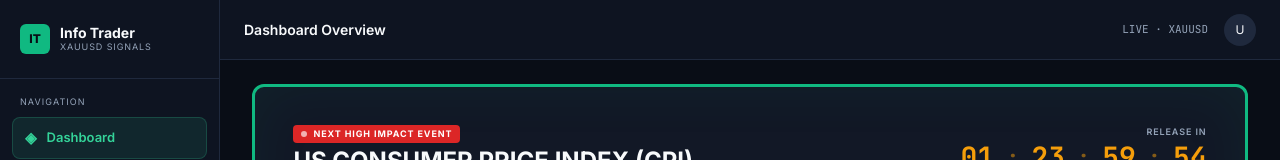
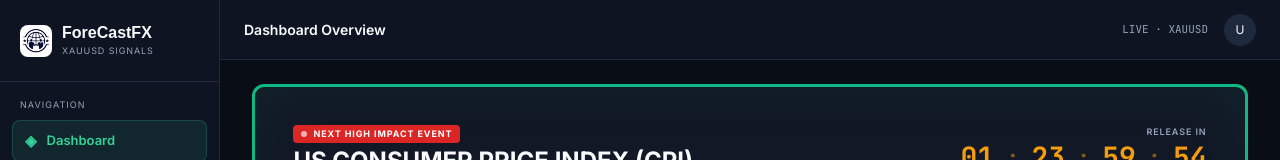
Before and after one commit to McboyPutra05/ForeCastFX, a Next.js app: page / in a window 1280 px wide. Shown: the top 160 px of the page. Built offline with nearby package versions, Linux system fonts and the light colour scheme; no server answers.

Commit message:
feat: update Sidebar logo and branding to ForeCastFX

```diff
--- a/src/components/layout/Sidebar.tsx
+++ b/src/components/layout/Sidebar.tsx
@@ -25,16 +25,14 @@ export function Sidebar() {
       {/* Logo */}
       <div style={{ padding: "24px 20px", borderBottom: `1px solid ${C.border}` }}>
         <div style={{ display: "flex", alignItems: "center", gap: "10px" }}>
-          <div style={{
-            width: "30px", height: "30px",
-            backgroundColor: SIGNAL_COLORS.BUY, borderRadius: "6px",
-            display: "flex", alignItems: "center", justifyContent: "center",
-            fontSize: "12px", fontWeight: 800, color: C.backgroundPrimary,
-            fontFamily: "'Inter', sans-serif",
-          }}>IT</div>
+          <img
+            src="/logo-forecastFX.png"
+            alt="ForeCastFX Logo"
+            style={{ width: "32px", height: "32px", objectFit: "cover", borderRadius: "8px" }}
+          />
           <div>
-            <div style={{ fontSize: "14px", fontWeight: 700, color: C.textPrimary, lineHeight: 1.1 }}>Info Trader</div>
-            <div style={{ fontSize: "9px", color: C.textSecondary, textTransform: "uppercase", letterSpacing: "0.1em" }}>XAUUSD Signals</div>
+            <div style={{ fontSize: "16px", fontWeight: 700, color: C.textPrimary, lineHeight: 1.1, fontFamily: "'TAN Angleton', sans-serif" }}>ForeCastFX</div>
+            <div style={{ fontSize: "9px", color: C.textSecondary, textTransform: "uppercase", letterSpacing: "0.1em", marginTop: "2px" }}>XAUUSD Signals</div>
           </div>
         </div>
       </div>
```
Also changed, not shown: public/logo-forecastFX.png (added).
